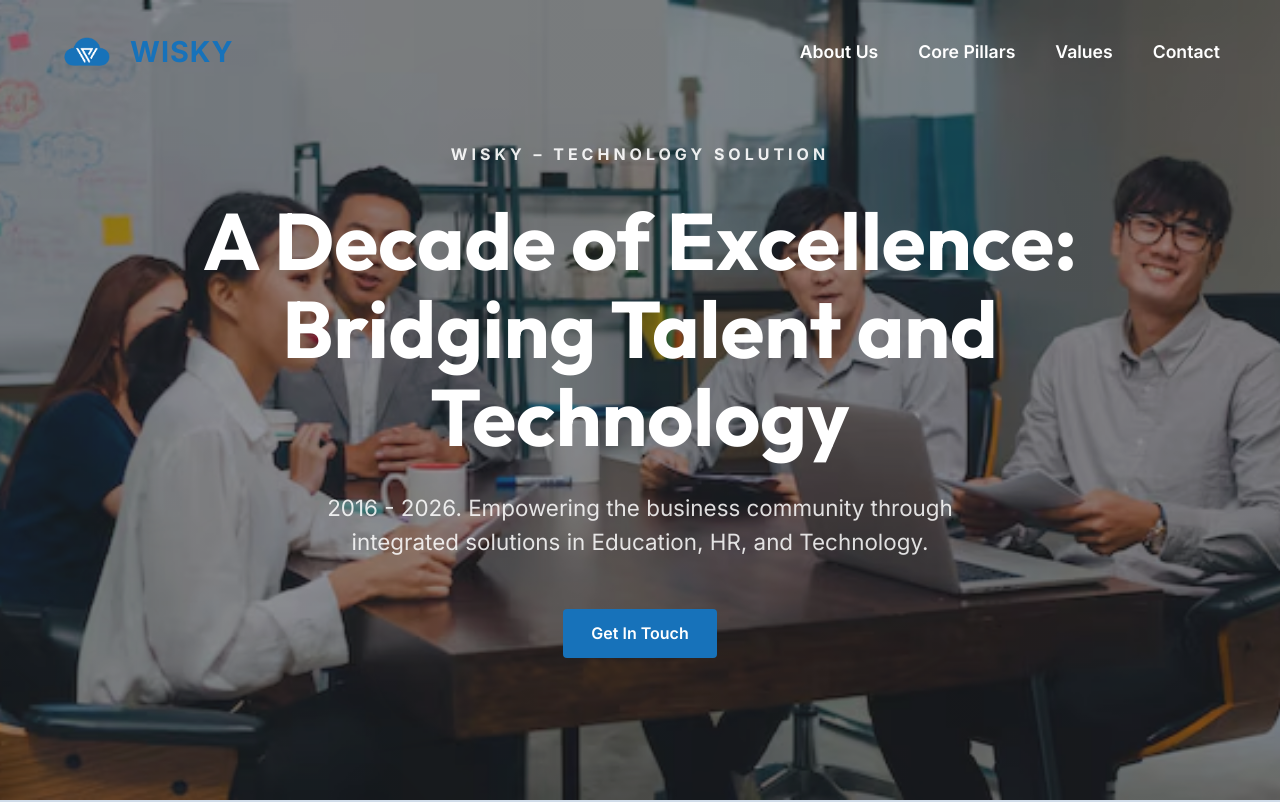
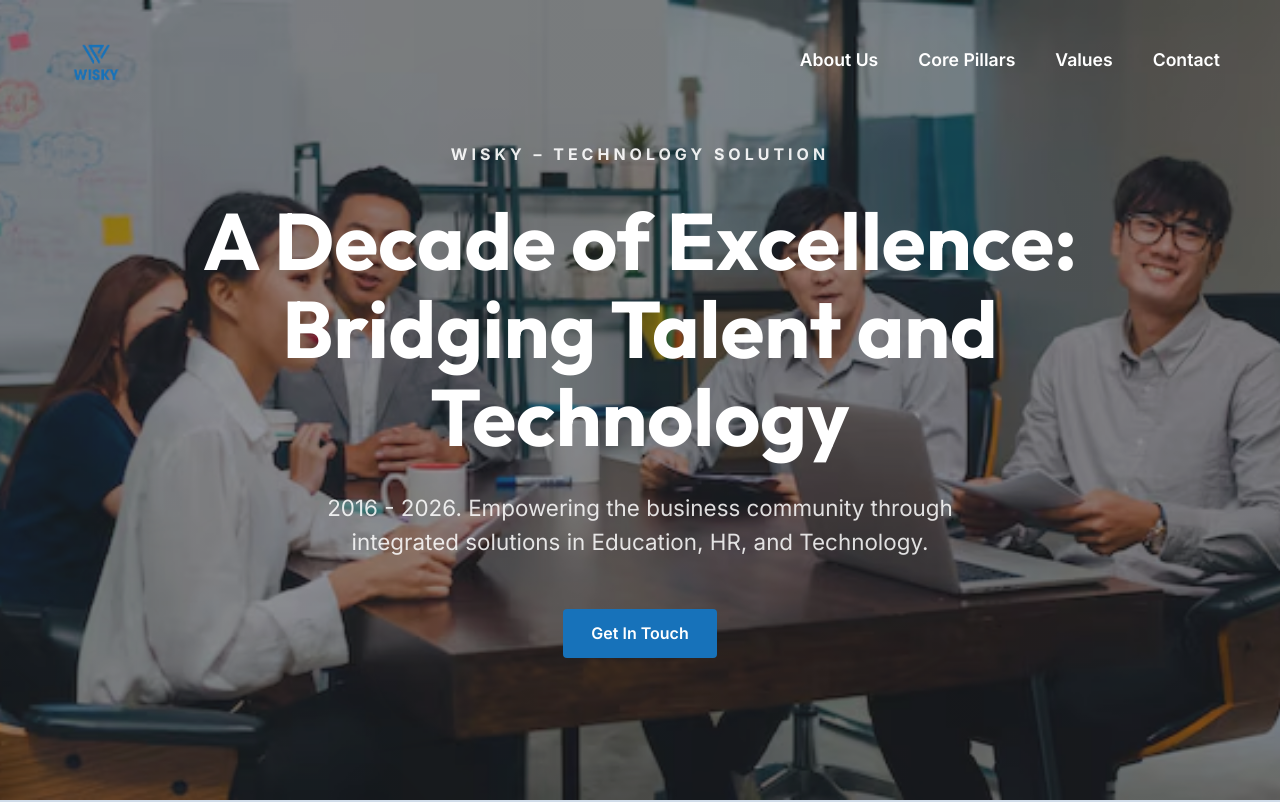
Before and after one commit to nguyenquocan0101/Wisky, a React (Vite) app in the folder landing-page/: page / in a window 1280 px wide. Shown: the top 802 px of the page. Built offline with nearby package versions, Linux system fonts and the light colour scheme; grey boxes are pictures that could not be loaded.

Commit message:
update logo
update logo

```diff
--- a/landing-page/src/App.jsx
+++ b/landing-page/src/App.jsx
@@ -63,9 +63,8 @@ function App() {
       {/* Header */}
       <header className={`${isScrolled ? 'scrolled' : 'transparent'} main-header`}>
         <div className="container" style={{ display: 'flex', justifyContent: 'space-between', alignItems: 'center' }}>
-          <a href="/" className="logo" style={{ display: 'flex', alignItems: 'center', gap: '15px' }}>
-            <img src={logoImg} alt="Wisky Logo" style={{ height: '55px', objectFit: 'contain' }} />
-            <span style={{ fontWeight: 800, fontSize: '1.8rem', letterSpacing: '1px', color: 'var(--primary-color)' }}>WISKY</span>
+          <a href="/" className="logo" style={{ display: 'flex', alignItems: 'center' }}>
+            <img src={logoImg} alt="Wisky Logo" style={{ height: '70px', objectFit: 'contain' }} />
           </a>
 
           <nav style={{ display: 'flex', gap: '40px', alignItems: 'center' }} className={mobileMenuOpen ? 'mobile-nav open' : 'nav-links'}>
```
Also changed, not shown: landing-page/src/assets/logo.png.
